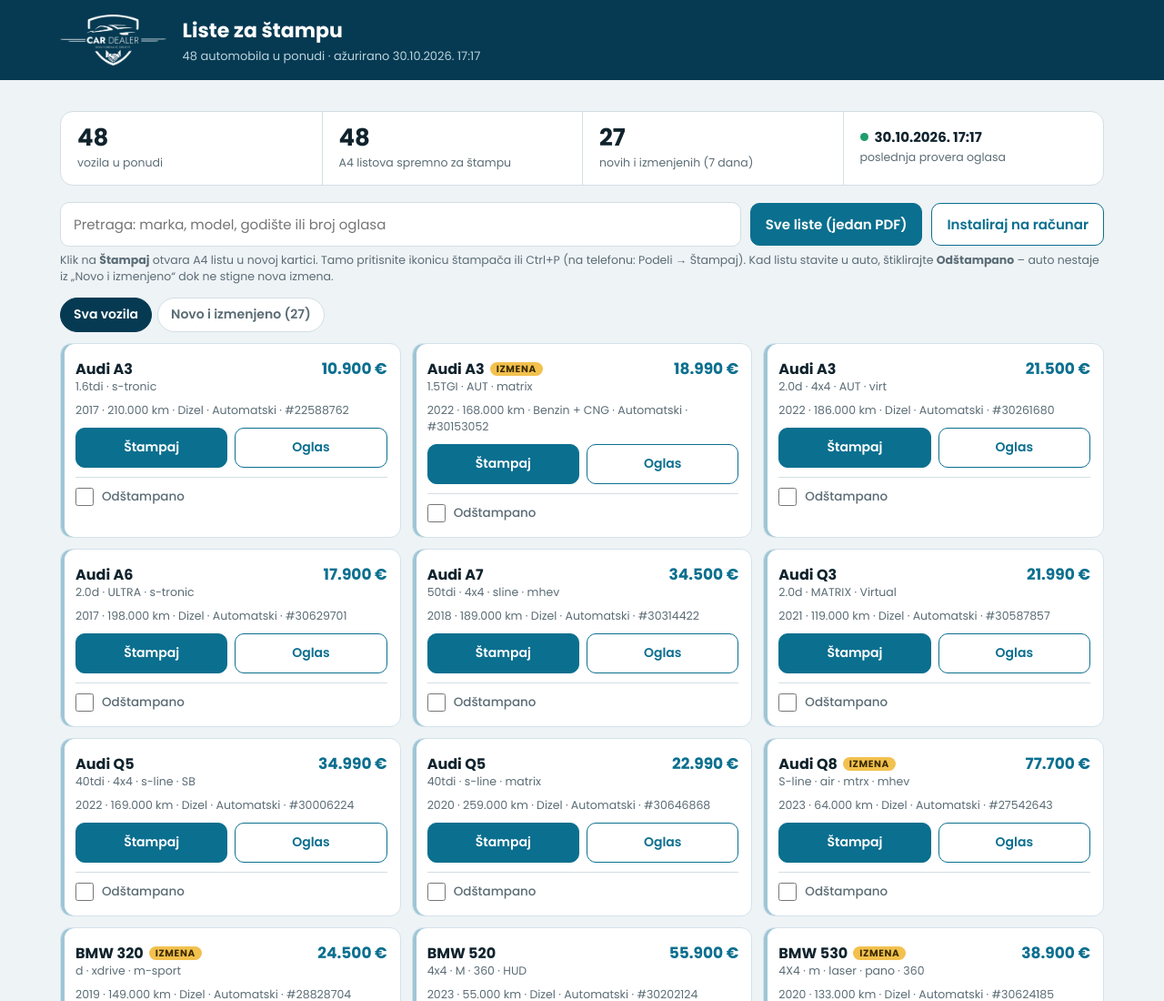
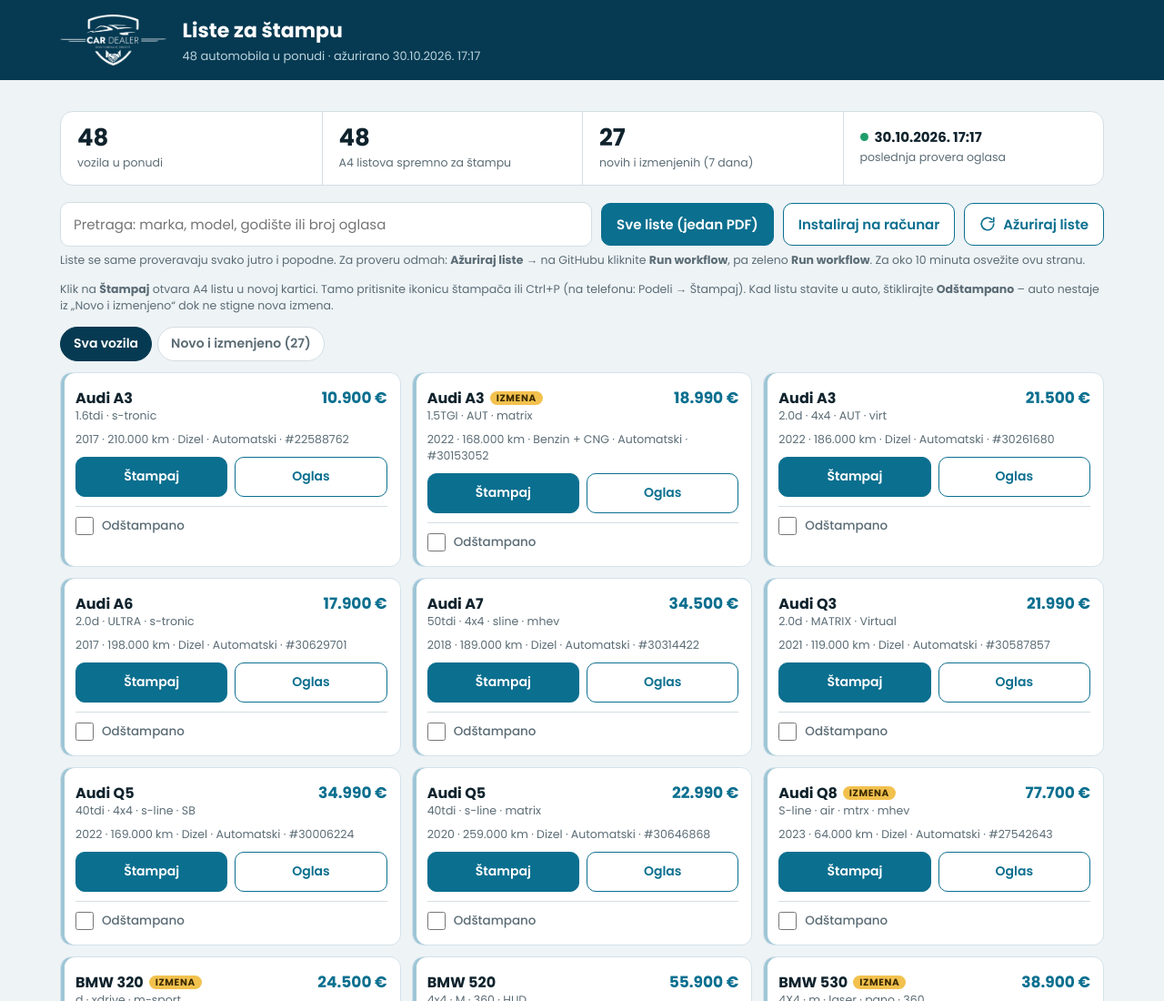
Before and after one commit to cardealer-bg/cardealer-bg.github.io, a plain HTML site: page index.html in a window 1280 px wide. Shown: the top 1100 px of the page at 91% size. Drawn offline with Linux system fonts and the light colour scheme.

Commit message:
Dugme Ažuriraj liste na sajtu

```diff
--- a/index.html
+++ b/index.html
@@ -82,7 +82,9 @@
     <input id="q" type="search" placeholder="Pretraga: marka, model, godište ili broj oglasa" aria-label="Pretraga" autocomplete="off">
     <a class="btn primary" href="pdf/CAR_DEALER_sve_liste_A4.pdf" target="_blank" rel="noopener">Sve liste (jedan PDF)</a>
     <button class="btn ghost" id="install" type="button" hidden>Instaliraj na računar</button>
+    <a class="btn ghost" id="refresh" href="https://github.com/cardealer-bg/cardealer-bg.github.io/actions/workflows/azuriranje.yml" target="_blank" rel="noopener" title="Otvara GitHub: kliknite „Run workflow“, pa zeleno „Run workflow“. Liste stižu za oko 10 minuta."><svg width="18" height="18" viewBox="0 0 24 24" fill="none" stroke="currentColor" stroke-width="2.2" stroke-linecap="round" stroke-linejoin="round" aria-hidden="true"><path d="M21 12a9 9 0 1 1-2.64-6.36"/><path d="M21 3v6h-6"/></svg>Ažuriraj liste</a>
   </div>
+  <p class="meta" id="refresh-help">Liste se same proveravaju svako jutro i popodne. Za proveru odmah: <b>Ažuriraj liste</b> → na GitHubu kliknite <b>Run workflow</b>, pa zeleno <b>Run workflow</b>. Za oko 10 minuta osvežite ovu stranu.</p>
   <p class="meta">Klik na <b>Štampaj</b> otvara A4 listu u novoj kartici. Tamo pritisnite ikonicu štampača ili Ctrl+P (na telefonu: Podeli → Štampaj). Kad listu stavite u auto, štiklirajte <b>Odštampano</b> – auto nestaje iz „Novo i izmenjeno“ dok ne stigne nova izmena.</p>
   <div class="tabs" role="group" aria-label="Filter">
     <button class="tab" type="button" data-f="all" aria-pressed="true">Sva vozila</button>
```
Also changed, not shown: tools/site_template.html (+2 -0 lines).
